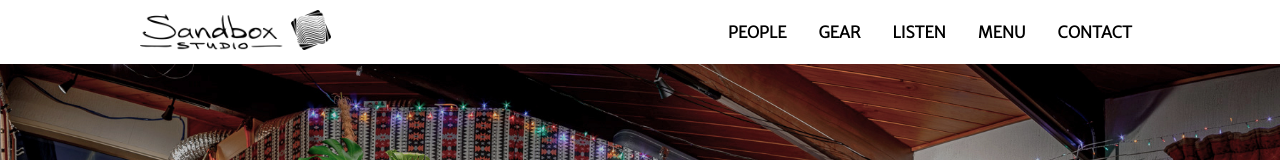
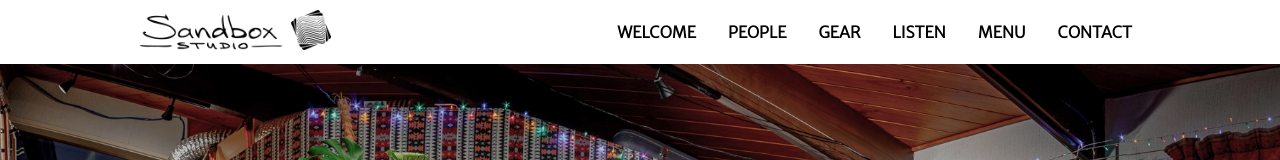
Before and after one commit to moltenot/sandbox_website, a Next.js app: page / in a window 1280 px wide. Shown: the top 160 px of the page. Built offline with nearby package versions, Linux system fonts and the light colour scheme.

Commit message:
switched to section navbar

```diff
--- a/components/navbar.js
+++ b/components/navbar.js
@@ -1,24 +1,28 @@
 import styles from "@/styles/navbar.module.css";
+import Link from "next/link";
 import Image from "next/image";
-import Link from "next/link";
+import NavLink from "@/components/navlink";
 import logo from "../public/black_logo.png";
-import NavLink from "./navlink";
 import hamburger from "@/public/hamburger.svg";
+import useWindowDimensions from "@/hooks/windowDimensions";
 import {useState} from "react";
-import useWindowDimensions from "@/hooks/windowDimensions";
 
-export const PATHS = [
-    {text: "PEOPLE", path: "/team"},
-    {text: "GEAR", path: "/gear"},
-    {text: "LISTEN", path: "/listen"},
-    {text: "MENU", path: "/menu"},
-    {text: "CONTACT", path: "/contact"},
-];
-export default function Navbar() {
+export default function Navbar({sections}) {
     const {width} = useWindowDimensions();
     const [expanded, setExpanded] = useState(false);
 
 
+    let paths = [];
+    console.log("sections", sections)
+    console.log("sections length", sections.length)
+    if (sections.length > 0) {
+        sections.forEach(section => {
+            paths.push({text: section.toUpperCase(), path: `#${section}`});
+        })
+    } else {
+        paths = undefined;
+    }
+    console.log("paths", paths)
     return (
         <div className={styles.navroot}>
             <div className={`${styles.fixed} full-width`}>
@@ -41,7 +45,7 @@ export default function Navbar() {
                                 <div className="padder"/>
                             </div>
                             <div className={styles.navlinkcontainer}>
-                                {PATHS.map(({path, text}) => (
+                                {paths.map(({path, text}) => (
                                     <NavLink path={path} text={text} key={text}/>
                                 ))}
                             </div>
@@ -56,7 +60,7 @@ export default function Navbar() {
                             display: expanded && width < 480 ? "block" : "none",
                         }}
                     >
-                        {PATHS.map(({path, text}) => (
+                        {paths.map(({path, text}) => (
                             <NavLink path={path} text={text} key={text}/>
                         ))}
                     </div>
--- a/pages/index.js
+++ b/pages/index.js
@@ -9,6 +9,8 @@ import Website from "@/components/sociallinks/website";
 import benni from "@/public/people/benni.jpg"
 import peter from "@/public/people/peter.jpg"
 import TeamMember from "@/components/teamMember";
+import Navbar from "@/components/navbar";
+import Footer from "@/components/footer";
 
 const people = [
     {
@@ -41,9 +43,10 @@ const people = [
 ]
 
 export default function Home() {
+    const sections = ["welcome", "people", "gear", "listen", "menu", "contact"]
     return (
         <>
-            <Navigation>
+            <Navbar sections={sections}/>
             <Hero/>
             <section id="welcome">
                 <TextColumnImageColumn alt="guitars on a wall" image={guitars}>
@@ -90,7 +93,7 @@ export default function Home() {
                 <h1>Contact</h1>
                 <p>Contact us now to get your project on the road</p>
             </section>
-            </Navigation>
+            <Footer/>
         </>
     );
 }
--- a/styles/navbar.module.css
+++ b/styles/navbar.module.css
@@ -9,6 +9,7 @@
 }
 
 .navroot {
+  color: black;
   height: var(--navbar-height);
   top: 0;
 }
```
Lines whose indentation alone changed are shown as unchanged.
